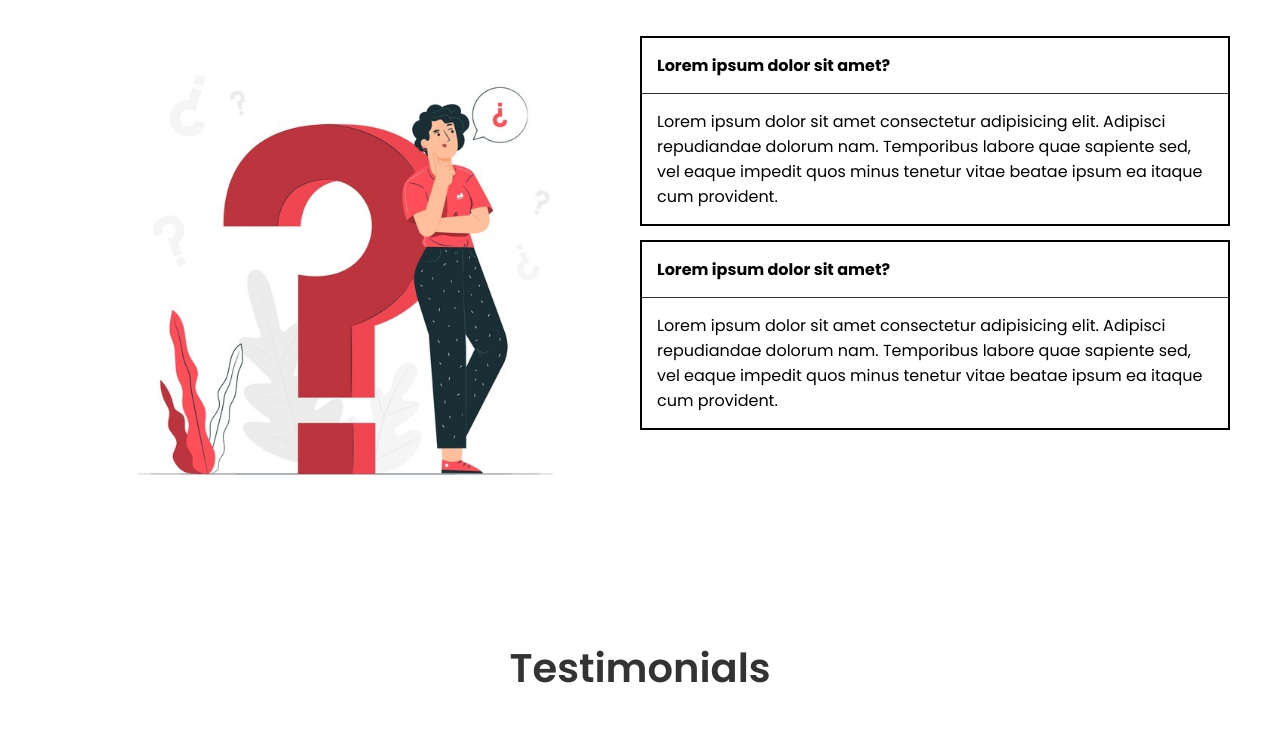
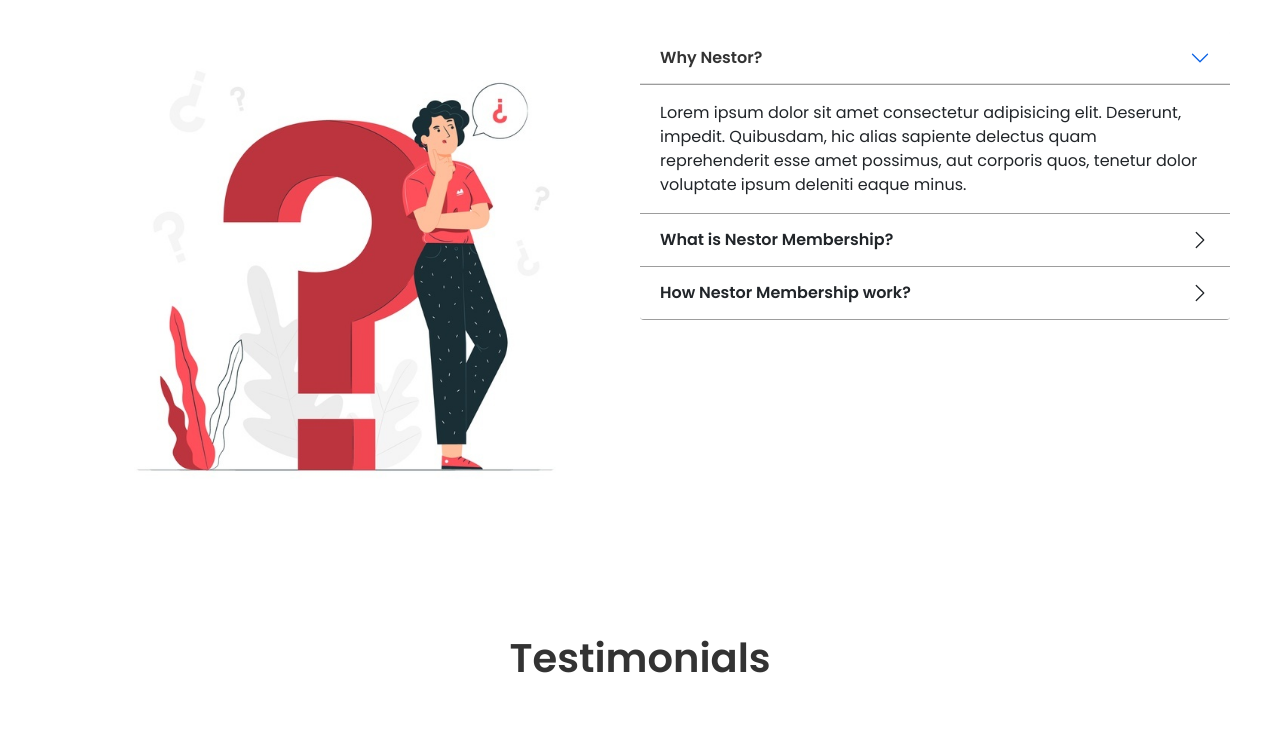
Before and after one commit to marufmarzuq/nestor, a plain HTML site: page index.html in a window 1280 px wide. Shown: the part 154-884 px from the top of the page. Drawn offline with nearby package versions, Linux system fonts and the light colour scheme.

Commit message:
faq added

```diff
--- a/css/faq.css
+++ b/css/faq.css
@@ -13,18 +13,28 @@
     display: block;
     margin: 0 auto;
 }
-.single-faq-container {
-    border: 2px solid;
-    margin-bottom: 14px;
+.accordion-button.collapsed::after {
+    transform: rotate(-90deg) !important;
 }
-
-.s-faq-header {
-    font-weight: 800;
-    border-bottom: 1px solid #303030;
-    padding: 15px;
-    cursor: pointer;
+.accordion-button::after {
+    transform: rotate(0deg) !important;
 }
-
-.s-faq-desc {
-    padding: 15px;
+.accordion-button:not(.collapsed) {
+    color: #333;
+    background-color: #ffffff;
+    border-bottom: 1px solid #9d9d9d;
 }
+.accordion-button:focus {
+    z-index: 3;
+    border-color: #9d9d9d;
+    outline: 0;
+    box-shadow: none;
+}
+.accordion-item {
+    background-color: #fff;
+    border: none;
+    border-bottom: 1px solid #9d9d9d;
+}
+.accordion-button {
+    font-weight: 600;
+}
--- a/index.html
+++ b/index.html
@@ -5,6 +5,7 @@
         <meta http-equiv="X-UA-Compatible" content="IE=edge" />
         <meta name="viewport" content="width=device-width, initial-scale=1.0" />
         <title>NESTER - home</title>
+        <link href="https://cdn.jsdelivr.net/npm/bootstrap@5.0.2/dist/css/bootstrap.min.css" rel="stylesheet" />
         <link rel="stylesheet" href="https://cdn.linearicons.com/free/1.0.0/icon-font.min.css" />
         <link rel="stylesheet" href="css/index.css" />
     </head>
@@ -16,20 +17,85 @@
                 <div class="faq-grid">
                     <img src="assets/images/faq.jpg" alt="" />
                     <div>
-                        <div class="single-faq-container">
-                            <div class="s-faq-header">Lorem ipsum dolor sit amet?</div>
-                            <div class="s-faq-desc">
-                                Lorem ipsum dolor sit amet consectetur adipisicing elit. Adipisci repudiandae dolorum
-                                nam. Temporibus labore quae sapiente sed, vel eaque impedit quos minus tenetur vitae
-                                beatae ipsum ea itaque cum provident.
+                        <div class="accordion" id="accordionPanelsStayOpenExample">
+                            <div class="accordion-item">
+                                <h2 class="accordion-header" id="panelsStayOpen-headingOne">
+                                    <button
+                                        class="accordion-button"
+                                        type="button"
+                                        data-bs-toggle="collapse"
+                                        data-bs-target="#panelsStayOpen-collapseOne"
+                                        aria-expanded="true"
+                                        aria-controls="panelsStayOpen-collapseOne"
+                                    >
+                                        Why Nestor?
+                                    </button>
+                                </h2>
+                                <div
+                                    id="panelsStayOpen-collapseOne"
+                                    class="accordion-collapse collapse show"
+                                    aria-labelledby="panelsStayOpen-headingOne"
+                                >
+                                    <div class="accordion-body">
+                                        Lorem ipsum dolor sit amet consectetur adipisicing elit. Deserunt, impedit.
+                                        Quibusdam, hic alias sapiente delectus quam reprehenderit esse amet possimus,
+                                        aut corporis quos, tenetur dolor voluptate ipsum deleniti eaque minus.
+                                    </div>
+                                </div>
                             </div>
-                        </div>
-                        <div class="single-faq-container">
-                            <div class="s-faq-header">Lorem ipsum dolor sit amet?</div>
-                            <div class="s-faq-desc">
-                                Lorem ipsum dolor sit amet consectetur adipisicing elit. Adipisci repudiandae dolorum
-                                nam. Temporibus labore quae sapiente sed, vel eaque impedit quos minus tenetur vitae
-                                beatae ipsum ea itaque cum provident.
+                            <div class="accordion-item">
+                                <h2 class="accordion-header" id="panelsStayOpen-headingTwo">
+                                    <button
+                                        class="accordion-button collapsed"
+                                        type="button"
+                                        data-bs-toggle="collapse"
+                                        data-bs-target="#panelsStayOpen-collapseTwo"
+                                        aria-expanded="false"
+                                        aria-controls="panelsStayOpen-collapseTwo"
+                                    >
+                                        What is Nestor Membership?
+                                    </button>
+                                </h2>
+                                <div
+                                    id="panelsStayOpen-collapseTwo"
+                                    class="accordion-collapse collapse"
+                                    aria-labelledby="panelsStayOpen-headingTwo"
+                                >
+                                    <div class="accordion-body">
+                                        Lorem ipsum dolor sit, amet consectetur adipisicing elit. Tempora eaque, atque
+                                        at sequi veniam eveniet vero repellendus beatae alias molestiae nam vitae,
+                                        corporis error nihil possimus aliquid voluptatum omnis voluptatibus.
+                                    </div>
+                                </div>
+                            </div>
+                            <div class="accordion-item">
+                                <h2 class="accordion-header" id="panelsStayOpen-headingThree">
+                                    <button
+                                        class="accordion-button collapsed"
+                                        type="button"
+                                        data-bs-toggle="collapse"
+                                        data-bs-target="#panelsStayOpen-collapseThree"
+                                        aria-expanded="false"
+                                        aria-controls="panelsStayOpen-collapseThree"
+                                    >
+                                        How Nestor Membership work?
+                                    </button>
+                                </h2>
+                                <div
+                                    id="panelsStayOpen-collapseThree"
+                                    class="accordion-collapse collapse"
+                                    aria-labelledby="panelsStayOpen-headingThree"
+                                >
+                                    <div class="accordion-body">
+                                        <strong>This is the third item's accordion body.</strong> It is hidden by
+                                        default, until the collapse plugin adds the appropriate classes that we use to
+                                        style each element. These classes control the overall appearance, as well as the
+                                        showing and hiding via CSS transitions. You can modify any of this with custom
+                                        CSS or overriding our default variables. It's also worth noting that just about
+                                        any HTML can go within the <code>.accordion-body</code>, though the transition
+                                        does limit overflow.
+                                    </div>
+                                </div>
                             </div>
                         </div>
                     </div>
@@ -143,6 +209,7 @@
             </div>
         </footer>
         <!-- Footer end here -->
+        <script src="https://cdn.jsdelivr.net/npm/bootstrap@5.0.2/dist/js/bootstrap.bundle.min.js"></script>
         <script src="index.js"></script>
     </body>
 </html>
```
